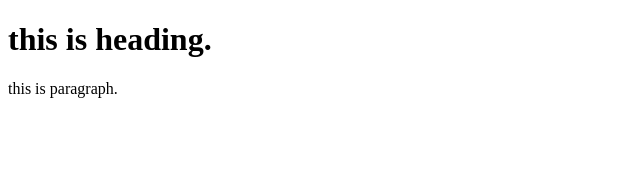
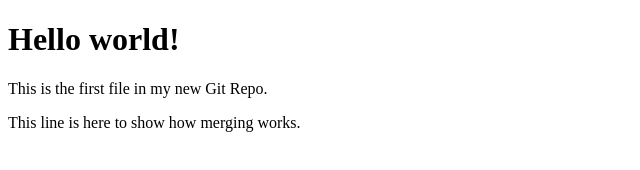
Before and after one commit to MayankKratikal/test, a website: page index.html in a window 1280 px wide. Shown: the whole page, without its empty margins (0-640 px from the left). Drawn offline with Linux system fonts and the light colour scheme.

Commit message:
emergency-fix for master branch

```diff
--- a/index.html
+++ b/index.html
@@ -1,4 +1,4 @@
-<!DOCTYPE html>
+<!-- <!DOCTYPE html>
 <html lang="en">
 <head>
     <meta charset="UTF-8">
@@ -9,4 +9,19 @@
     <h1>this is heading.</h1>
     <p>this is paragraph.</p>
 </body>
+</html> -->
+
+<!DOCTYPE html>
+<html>
+<head>
+<title>Hello World!</title>
+<link rel="stylesheet" href="bluestyle.css">
+</head>
+<body>
+
+<h1>Hello world!</h1>
+<p>This is the first file in my new Git Repo.</p>
+<p>This line is here to show how merging works.</p>
+
+</body>
 </html>
```
